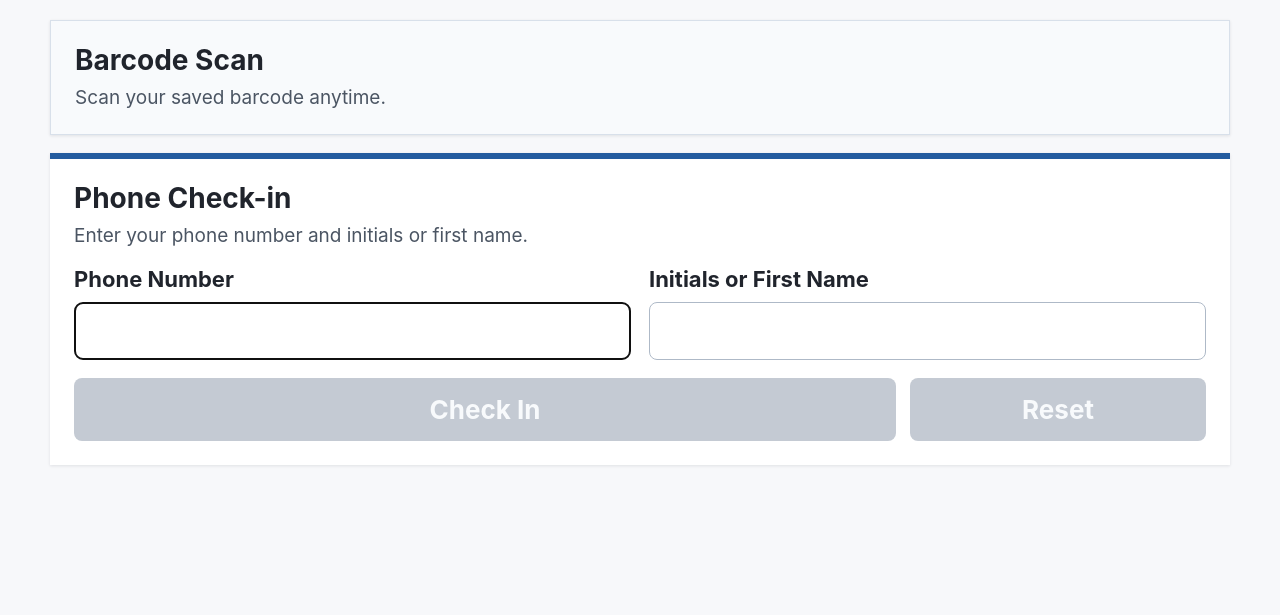
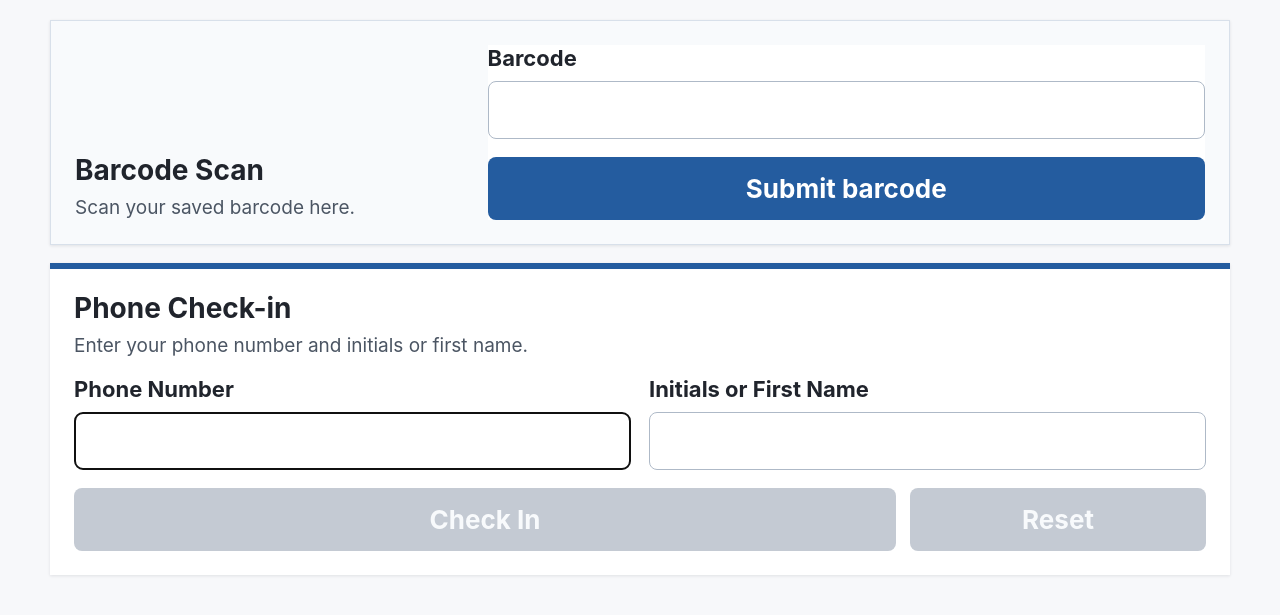
Before and after one commit to dcbriccetti/ubiquiti-usage-manager, a Flask app: page /self-checkin in a window 1280 px wide. Shown: the part 106-721 px from the top of the page. Run offline with Flask 3, Linux system fonts and the light colour scheme.

Commit message:
Restore barcode check-in field

```diff
--- a/src/club_admin/templates/club_admin/self_checkin.html
+++ b/src/club_admin/templates/club_admin/self_checkin.html
@@ -75,10 +75,17 @@
           <section class="self-checkin-panel barcode-checkin-panel" aria-labelledby="barcode-checkin-heading">
             <div>
               <h2 id="barcode-checkin-heading">Barcode Scan</h2>
-              <p>Scan your saved barcode anytime.</p>
+              <p>Scan your saved barcode here.</p>
             </div>
-            <form class="barcode-checkin-form visually-hidden" action="{{ url_for('self_checkin') }}" method="post" autocomplete="off">
-              <input type="hidden" name="barcode_token">
+            <form class="self-checkin-form barcode-checkin-form" action="{{ url_for('self_checkin') }}" method="post" autocomplete="off">
+              <label>
+                <span>Barcode</span>
+                <input
+                  type="text"
+                  name="barcode_token"
+                  autocomplete="off"
+                >
+              </label>
               <button type="submit" tabindex="-1">Submit barcode</button>
             </form>
           </section>
```
Also changed, not shown: tests/test_club_member_import.py (+3 -1 lines).
